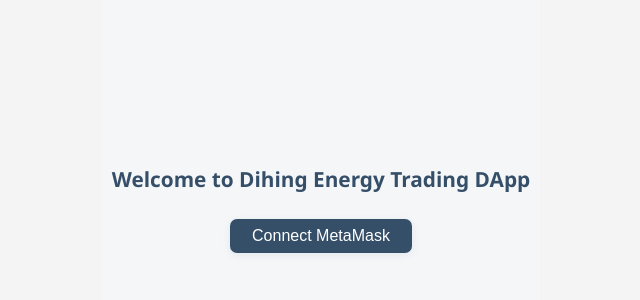
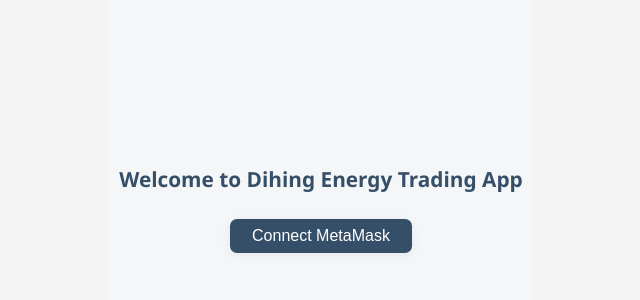
Before and after one commit to M2754/Energy-Trading-Dapp, a React (Create React App) app: page / in a window 1280 px wide. Shown: the part 204-504 px from the top of the page, without its empty margins (319-959 px from the left). Built offline with nearby package versions, Linux system fonts and the light colour scheme.

Commit message:
Updated src components

```diff
--- a/src/components/Auth.jsx
+++ b/src/components/Auth.jsx
@@ -7,7 +7,7 @@
 
   return (
     <div className="portal-container auth-container">
-      <h2 className="auth-title">Welcome to Dihing Energy Trading DApp</h2>
+      <h2 className="auth-title">Welcome to Dihing Energy Trading App</h2>
       {!account ? (
         <button className="auth-connect-btn" onClick={connectWallet}>
           Connect MetaMask
--- a/src/components/ConsumerPortal.jsx
+++ b/src/components/ConsumerPortal.jsx
@@ -15,7 +15,7 @@
                 <Loading />
             ) : (
                 <>
-                    <h2 className="portal-title">Welcome to Dihing Energy Trading DApp</h2>
+                    <h2 className="portal-title">Welcome to Dihing Energy Trading App</h2>
                     <h2 className="portal-subtitle">Consumer Portal</h2><div className="dashboard">
                         <EnergyDisplay />
                         <CarbonCreditDisplay />
--- a/src/components/ProducerPortal.jsx
+++ b/src/components/ProducerPortal.jsx
@@ -16,7 +16,7 @@
                 <Loading />
             ) : (
                 <>
-                    <h2 className="portal-title">Welcome to Dihing Energy Trading DApp</h2>
+                    <h2 className="portal-title">Welcome to Dihing Energy Trading App</h2>
                     <h2 className="portal-subtitle">Producer Portal</h2>
                     <div className="dashboard">
                         <EnergyDisplay />
```
